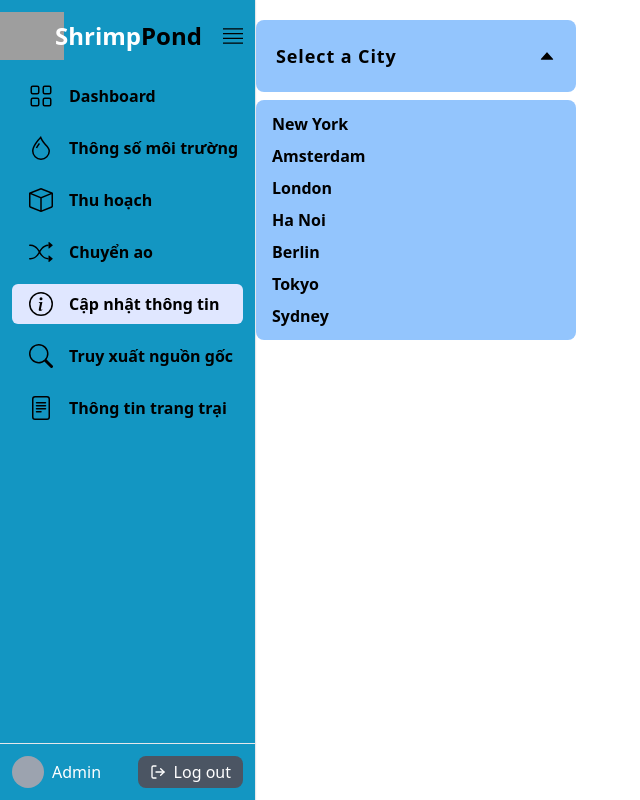
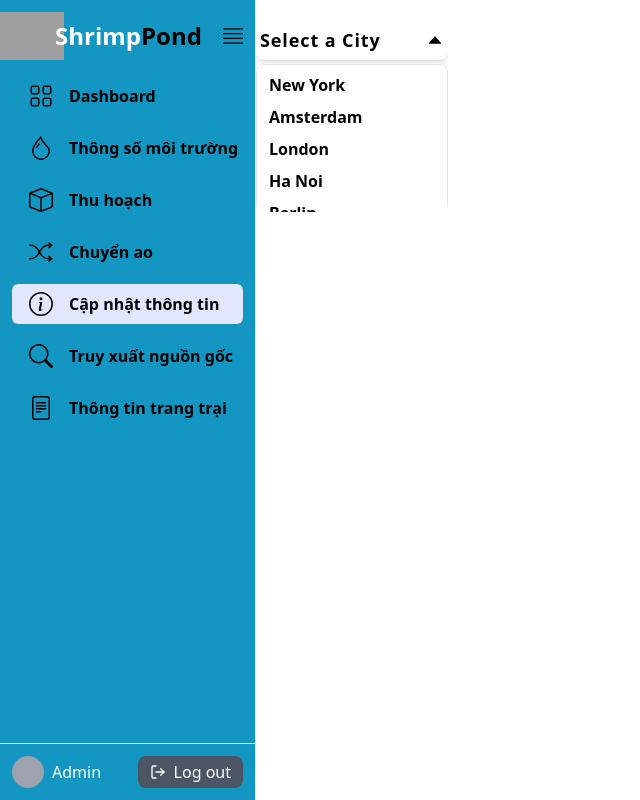
Before and after one commit to cha-project-department-software-team/shrimppond, a React (Vite) app: page /food in a window 1280 px wide. Both pictures are taken after a click on the button "Select a City". Shown: the whole page, without its empty margins (0-640 px from the left). Built offline with nearby package versions, Linux system fonts and the light colour scheme; no server answers; grey boxes are pictures that could not be loaded.

Commit message:
cap nhat dropdown

```diff
--- a/src/components/Dropdown/Dropdown.jsx
+++ b/src/components/Dropdown/Dropdown.jsx
@@ -1,17 +1,27 @@
 import cl from 'classnames';
-import { useState } from "react";
+import { useState, useRef } from "react";
 import { AiOutlineCaretDown, AiOutlineCaretUp } from 'react-icons/ai';
 
-function Dropdown({ items, buttonLabel }) {
+function Dropdown({ items, buttonLabel, width = 192, height = 192 }) {
     const [isOpen, setIsOpen] = useState(false);
+    const scrollRef = useRef(null);
+
+    const handleScroll = (e) => {
+        if (scrollRef.current) {
+            scrollRef.current.scrollTop += e.deltaY;
+        }
+    };
 
     return (
-        <div className="relative flex flex-col items-center w-80 h-80 rounded-lg">
+        <div
+            style={{ width: `${width}px`, height: `${height}px` }}
+            className="relative flex flex-col items-center rounded-lg overflow-hidden"
+        >
             <button
                 onClick={() => setIsOpen((prev) => !prev)}
                 className={cl(
-                    "bg-blue-300 p-4 w-full flex items-center justify-between font-bold text-lg",
-                    "rounded-lg tracking-wider border-4 border-transparent",
+                    "bg-white shadow-md p-1 w-full flex items-center justify-between font-bold text-lg",
+                    "rounded-lg tracking-wider border-3 border-transparent",
                     "active:border-black duration-300"
                 )}
             >
@@ -24,7 +34,11 @@ function Dropdown({ items, buttonLabel }) {
             </button>
 
             {isOpen && (
-                <div className="absolute bg-blue-300 top-20 flex flex-col items-start rounded-lg p-2 w-full">
+                <div
+                    ref={scrollRef}
+                    onWheel={handleScroll}
+                    className="absolute bg-white border border-1 border-gray-200 top-11 flex flex-col items-start rounded-lg p-1 w-full max-h-40 overflow-y-auto scroll-smooth no-scrollbar pb-4"
+                >
                     {items.map((item, i) => (
                         <div
                             key={i}
```
